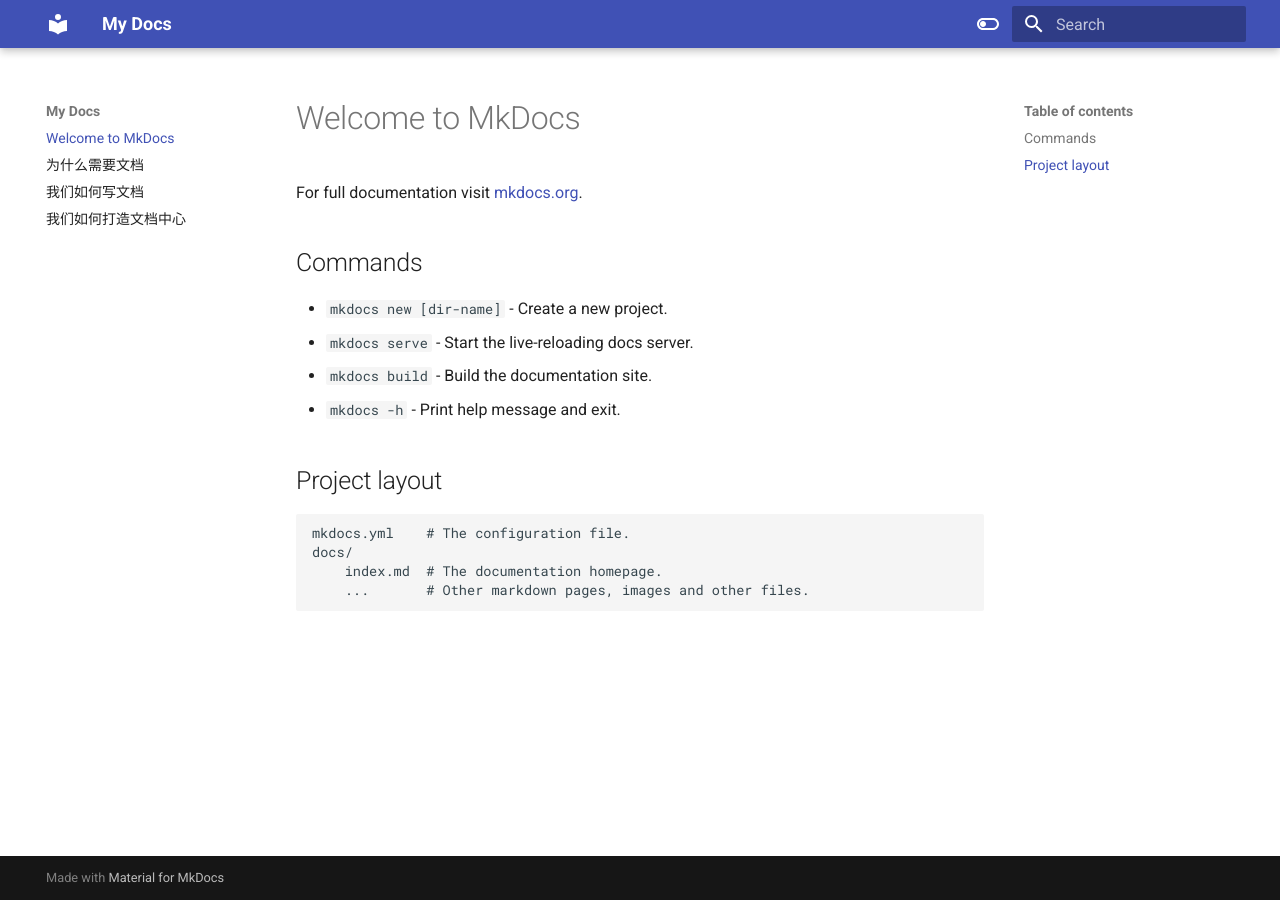
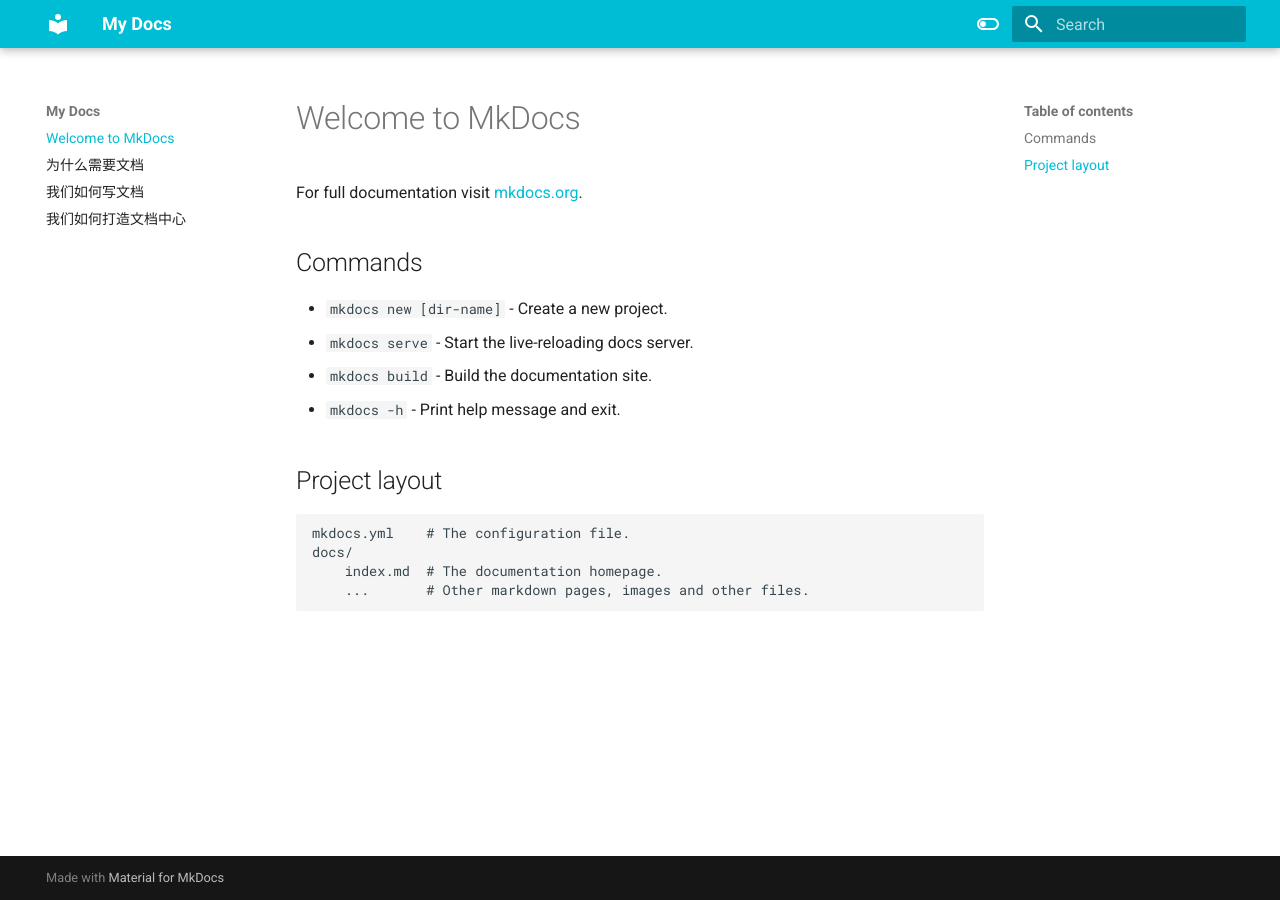
Before and after one commit to randomJoe211/randomjoe211.github.io, an MkDocs documentation site: the page built from docs/index.md, in a window 1280 px wide. Built offline with MkDocs 1.6.1 and Material for MkDocs 9.7.7, drawn with Linux system fonts in a browser that asks for light colours.

```diff
--- a/mkdocs.yml
+++ b/mkdocs.yml
@@ -4,10 +4,14 @@
   name: 'material'
   palette:
     - scheme: default
+      primary: cyan
+      accent: cyan
       toggle:
         icon: material/toggle-switch-off-outline
         name: Switch to dark mode
     - scheme: slate
+      primary: deep orange
+      accent: deep orange
       toggle:
         icon: material/toggle-switch
         name: Switch to light mode
```
